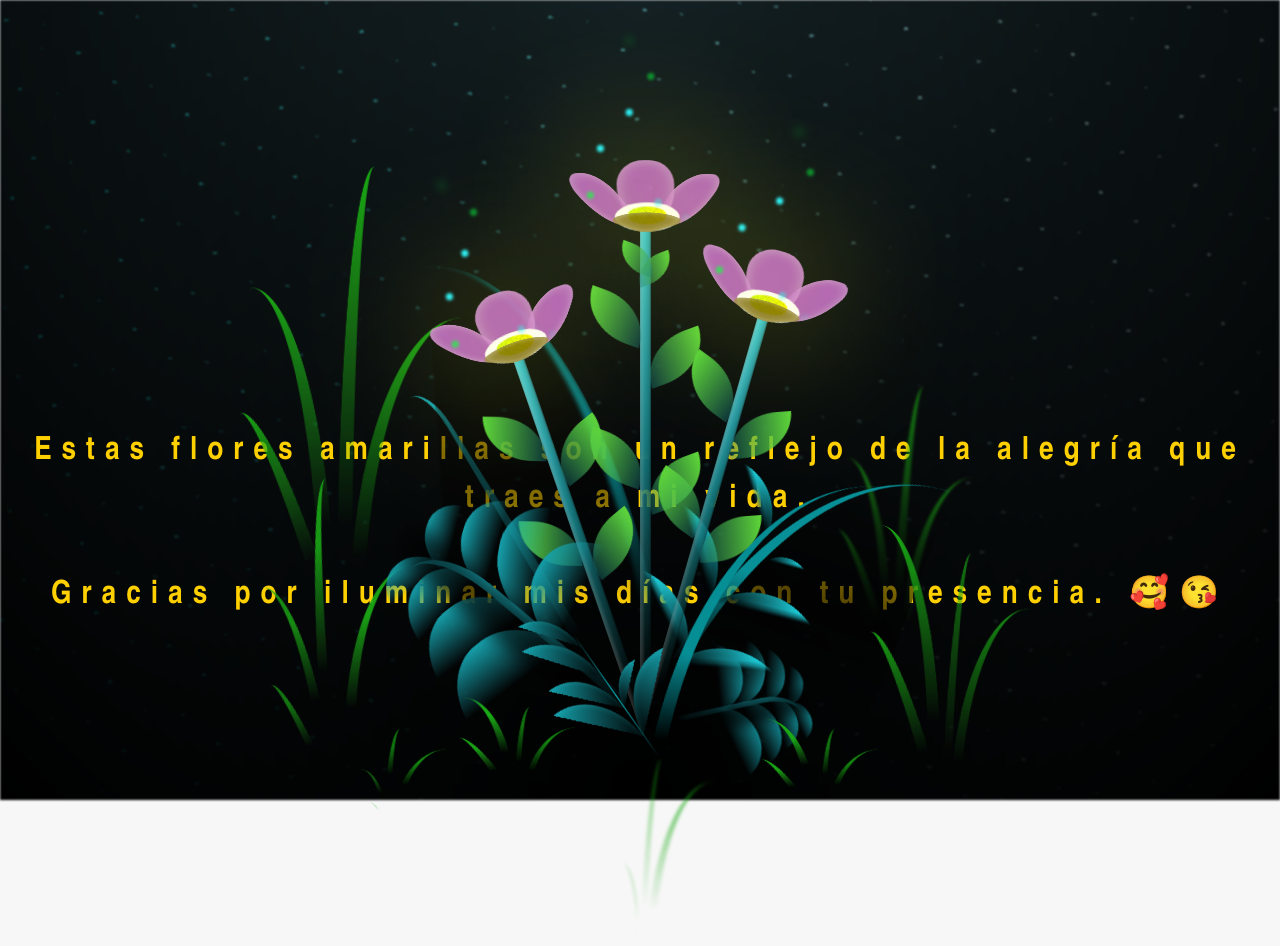
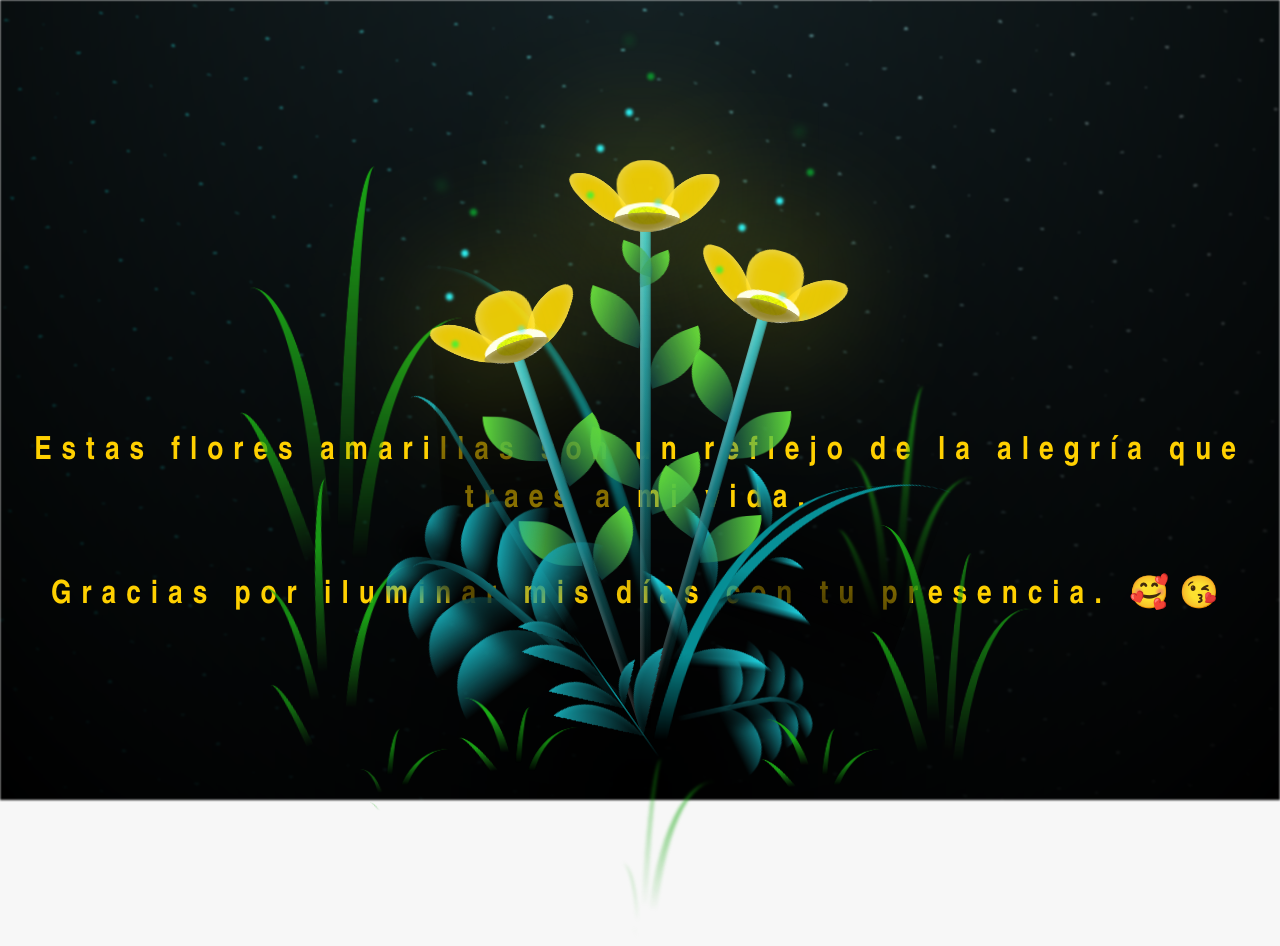
Before and after one commit to David2711-web/Mis-Flores-Amarillas-, a plain HTML site: page flower.html in a window 1280 px wide. Drawn offline with Linux system fonts and the light colour scheme.

Commit message:
Updated main.css

```diff
--- a/css/main.css
+++ b/css/main.css
@@ -15,7 +15,7 @@ body {
   align-items: flex-end;
   justify-content: center;
   min-height: 100vh;
-  background-color: var(--dark-color);
+  background-color: #87CEEB;
   overflow: hidden;
   perspective: 1000px;
 }
@@ -249,8 +249,7 @@ body {
   width: 8vmin;
   height: 11vmin;
   border-radius: 51% 49% 47% 53%/44% 45% 55% 69%;
-  background-color: #253bfd;
-  background-color: #c267ce;
+  background-color: #FFD700;
   transform-origin: bottom center;
   opacity: 0.9;
   box-shadow: inset 0 0 2vmin rgba(255, 255, 255, 0.5);
```
